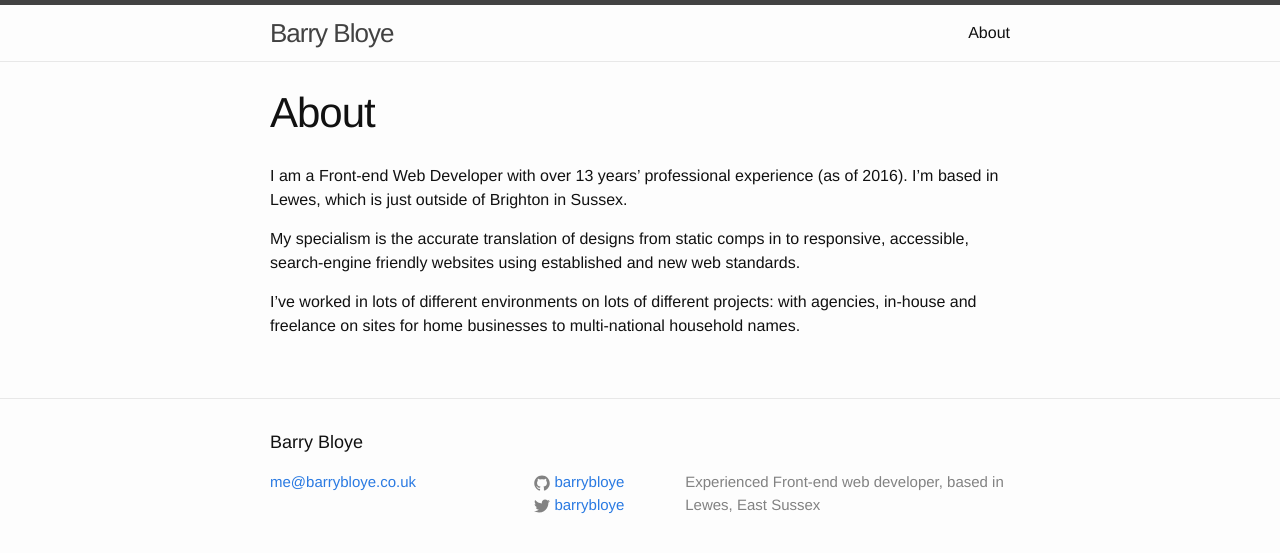
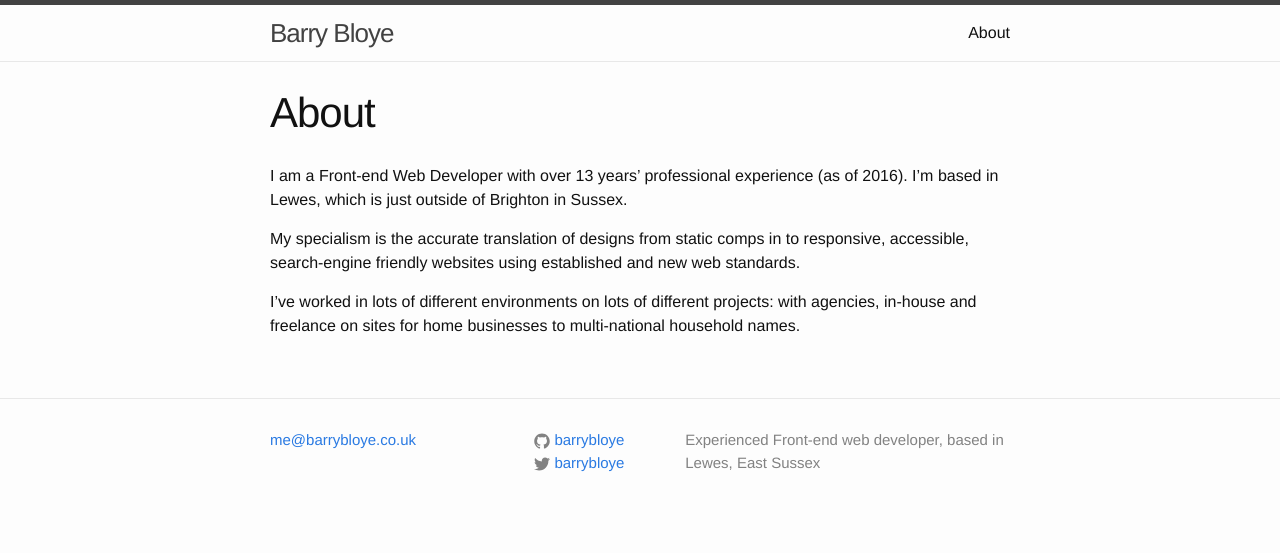
Before and after one commit to barrybloye/barrybloye.github.io, a Jekyll site: the page built from about.md, in a window 1280 px wide. Shown: the top 553 px of the page. Built offline with Jekyll 4.4.1, drawn with Linux system fonts in a browser that asks for light colours.

Commit message:
Remove site name and contact name from footer

```diff
--- a/_includes/footer.html
+++ b/_includes/footer.html
@@ -1,8 +1,6 @@
 <footer class="site-footer">
 
   <div class="wrapper">
-
-    <h2 class="footer-heading">{{ site.title }}</h2>
 
     <div class="footer-col-wrapper">
       <div class="footer-col footer-col-1">
```
